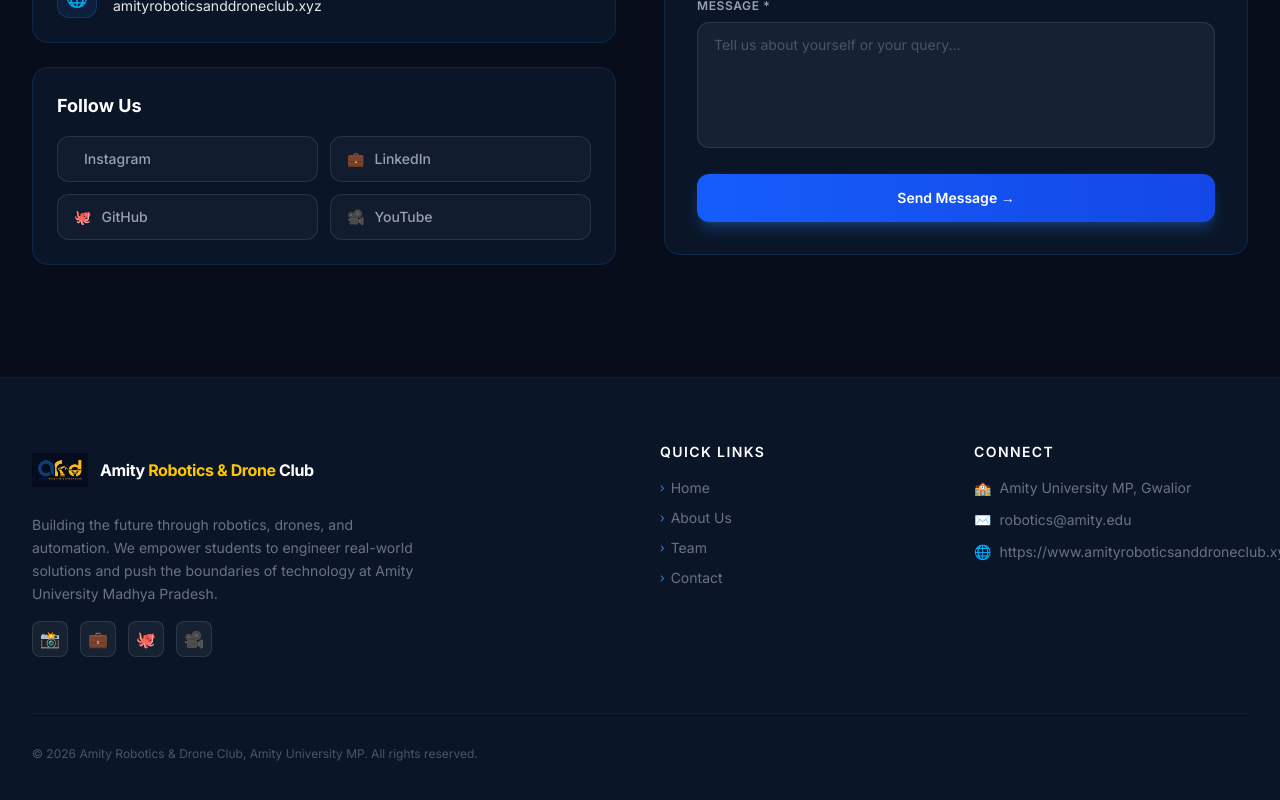
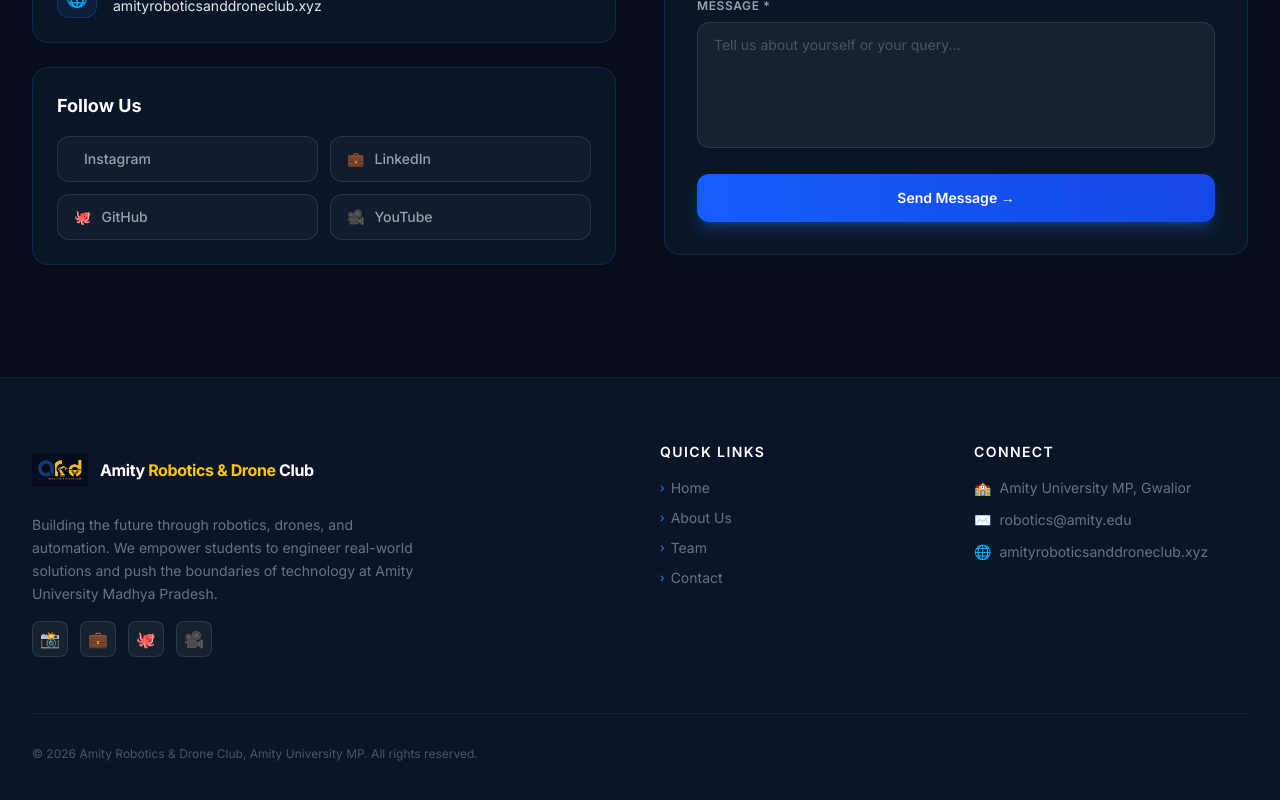
Before and after one commit to Himanshusharma610/ARD, a React (Vite) app: page / in a window 1280 px wide. Shown: the part 3907-4707 px from the top of the page. Built offline with nearby package versions, Linux system fonts and the light colour scheme.

Commit message:
Fix footer link to use correct URL format

```diff
--- a/src/components/Footer.tsx
+++ b/src/components/Footer.tsx
@@ -83,12 +83,12 @@
               <li className="flex items-start gap-2 text-gray-500 text-sm">
                 <span>🌐</span>
                 <a
-                  href="https://https://www.amityroboticsanddroneclub.xyz/"
+                  href="amityroboticsanddroneclub.xyz"
                   target="_blank"
                   rel="noopener noreferrer"
                   className="hover:text-yellow-400 transition-colors"
                 >
-                  https://www.amityroboticsanddroneclub.xyz/
+                  amityroboticsanddroneclub.xyz
                 </a>
               </li>
             </ul>
```
